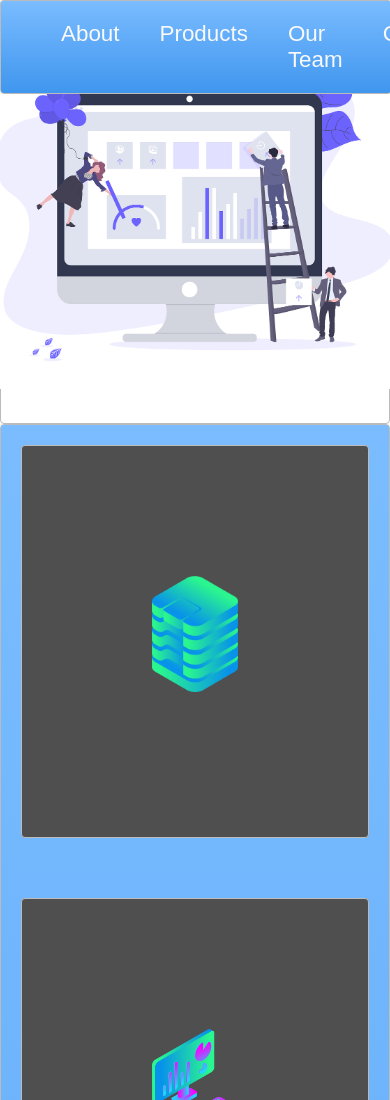
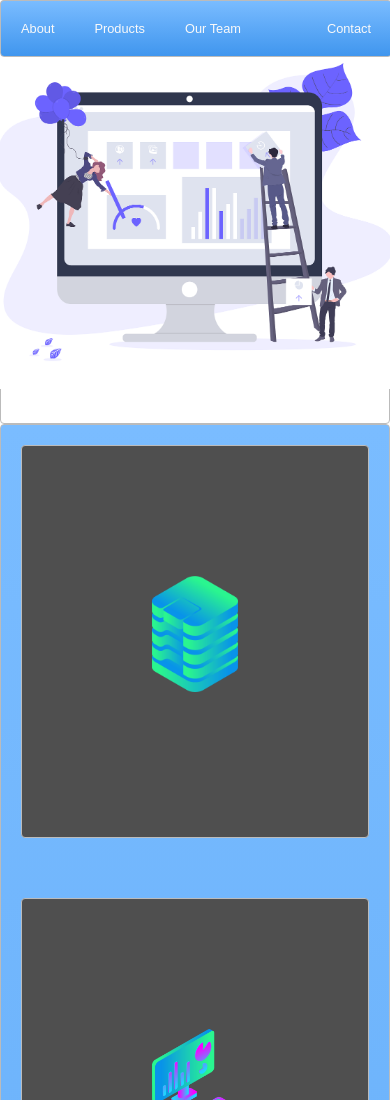
Before and after one commit to p1x3lmx/project-start, a plain HTML site: page index.html in a window 390 px wide. Shown: the top 1100 px of the page. Drawn offline with Linux system fonts and the light colour scheme.

Commit message:
Added media query

```diff
--- a/style.css
+++ b/style.css
@@ -87,6 +87,13 @@ body {
     margin: 0;
 }
 
+@media only screen and (max-width: 600px){
+    .main-nav{
+        font-size: 0.4em;
+        padding: 0;
+    }
+}
+
 li {
     padding: 20px;
 }
```
